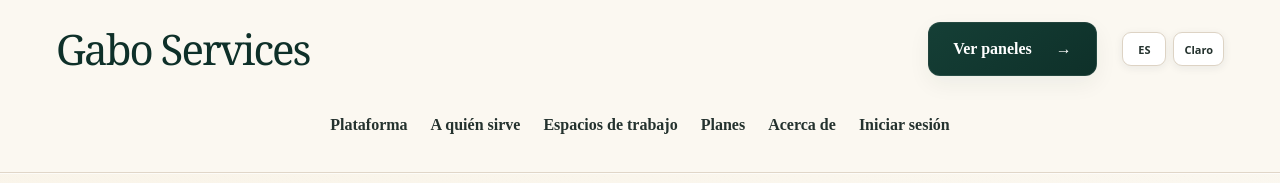
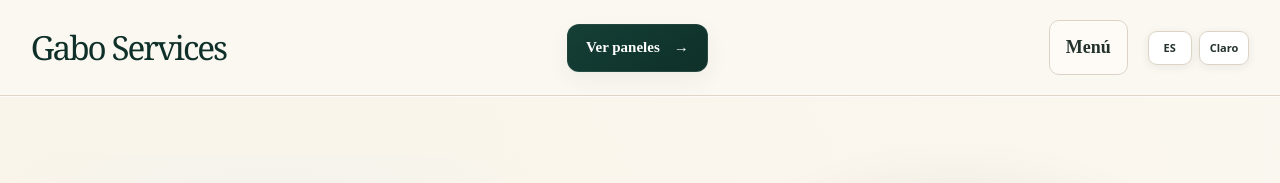
Before and after one commit to unike0dd/duplicate-hrservices, a plain HTML site: page index.html in a window 1280 px wide. Both pictures are taken after a click on the button "EN". Shown: the top 183 px of the page. Drawn offline with Linux system fonts and the light colour scheme.

Commit message:
fix: align desktop navigation in a compact single header row

```diff
--- a/index.html
+++ b/index.html
@@ -42,8 +42,16 @@ html[data-theme="dark"] img{filter:brightness(.88)}
 @media(max-width:720px){.ui-preferences{position:fixed;right:10px;bottom:74px}.ui-toggle{height:38px;background:#fff;color:#1b2b38}}
 
 /* Landing navigation: coordinated surfaces and readable labels in both themes. */
-.site-header { gap: clamp(16px, 2vw, 32px); flex-wrap: wrap; }
-.site-header .desktop-nav { gap: clamp(16px, 1.8vw, 28px); flex-wrap: wrap; }
+.site-header {
+  gap: 20px;
+  flex-wrap: nowrap;
+  min-height: 96px;
+  padding: 18px clamp(22px, 2.4vw, 40px);
+}
+.site-header .brand { flex-shrink: 0; font-size: clamp(31px, 2.6vw, 40px); }
+.site-header .desktop-nav { gap: clamp(14px, 1.4vw, 24px); flex-wrap: nowrap; font-size: 15px; }
+.site-header .header-cta { min-height: 48px; padding-inline: 18px; gap: 14px; font-size: 15px; }
+.site-header .mobile-menu nav { max-width: calc(100vw - 44px); }
 .site-header .desktop-nav a,
 .site-header .header-cta,
 .site-header .mobile-menu summary { white-space: nowrap; overflow-wrap: normal; flex-shrink: 0; }
@@ -73,12 +81,17 @@ html[data-theme="dark"] .hero h1 { color: #ecf2f5; }
 html[data-theme="dark"] .hero h1 span,
 html[data-theme="dark"] .hero .eyebrow,
 html[data-theme="dark"] .hero .text-action { color: #9ecfe0; }
-@media (min-width:1181px) {
-  .site-header .desktop-nav { flex-basis: 100%; order: 2; }
-  .site-header .header-cta { margin-left: auto; }
+/* Switch to the compact menu before translated labels crowd the header. */
+@media (max-width:1300px) {
+  html[lang="es"] .site-header .desktop-nav { display: none; }
+  html[lang="es"] .site-header .mobile-menu { display: block; }
+  html[lang="es"] .site-header .header-cta { margin-left: auto; }
 }
-@media (min-width:1500px) {
-  .site-header .desktop-nav { flex-basis: auto; order: 0; }
+@media (max-width:760px) {
+  .site-header { min-height: 82px; gap: 12px; }
+}
+@media (min-width:721px) and (max-width:900px) {
+  .site-header .header-cta { display: none; }
 }
 </style>
 </head>
@@ -121,6 +134,7 @@ html[data-theme="dark"] .hero .text-action { color: #9ecfe0; }
           <a href="#audiences">Who it serves</a>
           <a href="#workspaces">Workspaces</a>
           <a href="#plans">Plans</a>
+          <a href="#about">About</a>
           <a href="auth.html">Sign in</a>
           <a href="auth.html?mode=signup">Create account</a>
           <a href="#plans">View dashboards</a>
```
